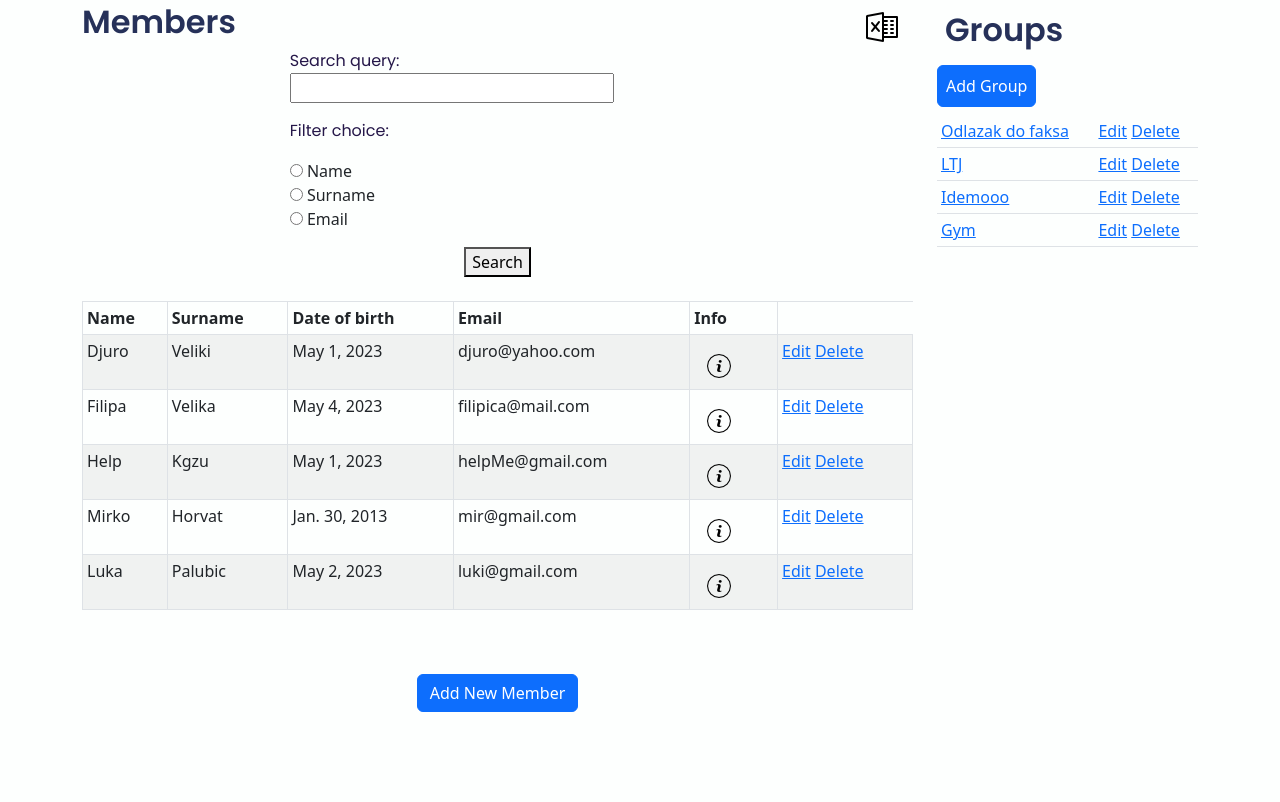
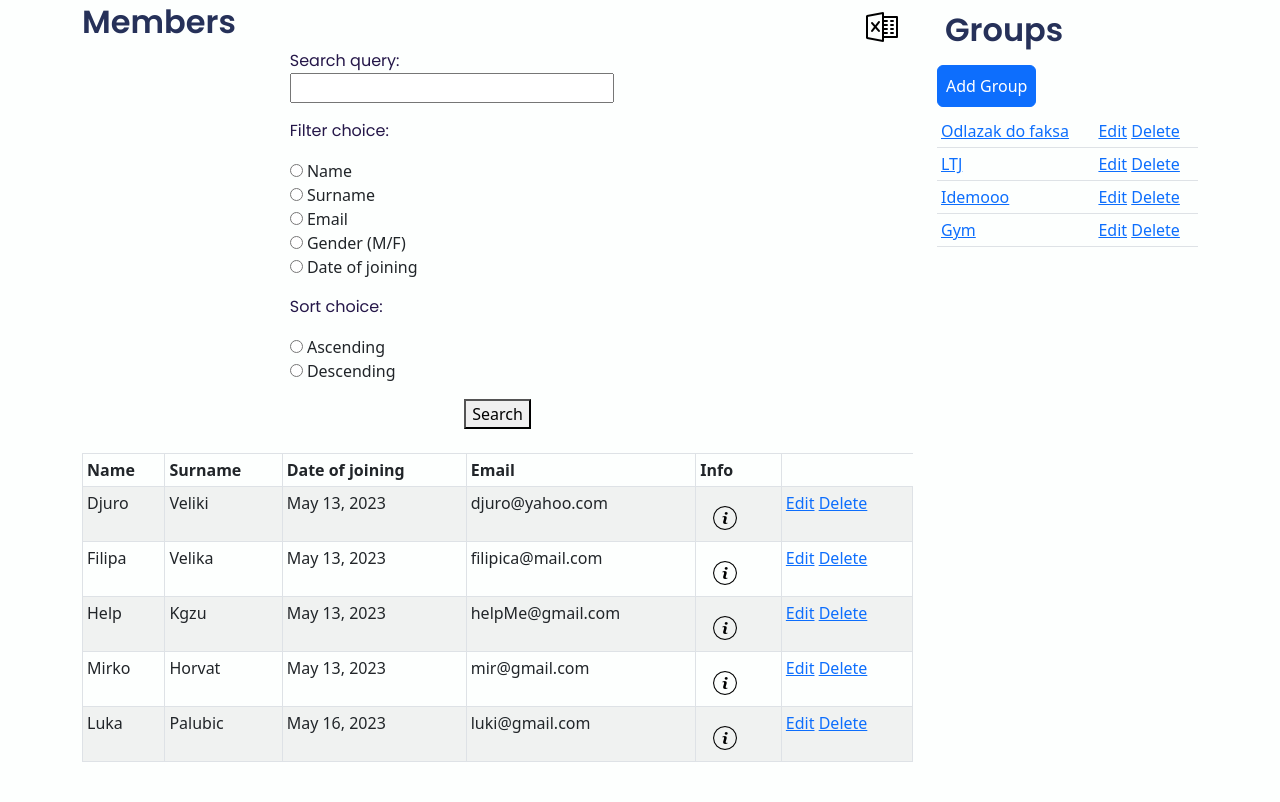
Before and after one commit to janaledencan/Members-Management-App, a Django app: page /app/management/ in a window 1280 px wide. Shown: the part 143-945 px from the top of the page. Before the commit the page ends 855 px from the top, so only its background shows below. Run offline with Django 4.2, Linux system fonts and the light colour scheme; a user stored in the database is signed in; data comes from the database, SQL or seed files in the repository; both versions use the stored data as it was after the commit; some libraries are stand-ins or nearby versions.

Commit message:
Add sorting by gender and date on management and xwlt in requirements.txt

```diff
--- a/membersmanagementapp/app/forms.py
+++ b/membersmanagementapp/app/forms.py
@@ -102,10 +102,18 @@ class MemberForm(forms.ModelForm):
         if "name" in self.cleaned_data:
             if self.cleaned_data["name"] == "":
                 raise ValidationError("You have to enter a name! ")
+            elif not self.cleaned_data["name"][0].isupper():
+                raise ValidationError(
+                    "You must enter the name with the first letter capitalized!"
+                )
 
         if "surname" in self.cleaned_data:
             if self.cleaned_data["surname"] == "":
                 raise ValidationError("You have to enter surname! ")
+            elif not self.cleaned_data["surname"][0].isupper():
+                raise ValidationError(
+                    "You must enter the surname with the first letter capitalized!"
+                )
 
         if "date_of_birth" in self.cleaned_data:
             if self.cleaned_data["date_of_birth"] > datetime.date.today():
@@ -158,7 +166,22 @@ class GroupForm(forms.ModelForm):
 class SearchForm(forms.Form):
     search_query = forms.CharField(required=False)
     filter_choice = forms.ChoiceField(
-        choices=[("name", "Name"), ("surname", "Surname"), ("email", "Email")],
+        choices=[
+            ("name", "Name"),
+            ("surname", "Surname"),
+            ("email", "Email"),
+            ("gender", "Gender (M/F)"),
+            ("date_joined", "Date of joining"),
+        ],
         widget=forms.RadioSelect,
         required=False,
     )
+
+    sort_choice = forms.ChoiceField(
+        choices=[
+            ("asc", "Ascending"),
+            ("desc", "Descending"),
+        ],
+        widget=forms.RadioSelect,
+        required=False,
+    )
--- a/membersmanagementapp/app/templates/app/management.html
+++ b/membersmanagementapp/app/templates/app/management.html
@@ -26,7 +26,7 @@
               <tr>
                   <th>Name</th>
                   <th>Surname</th>
-                  <th>Date of birth</th>
+                  <th>Date of joining</th>
                   <th>Email</th>
                   <th>Info</th>
               </tr>
@@ -36,7 +36,7 @@
               <tr>
                   <td>{{ member.name }}</td>
                   <td>{{ member.surname }}</td>
-                  <td>{{ member.date_of_birth }}</td>
+                  <td>{{ member.date_joined }}</td>
                   <td>{{ member.email }}</td>
                   <td>
                     <button type="button" class="btn" href="{% url 'app:view_member' member.id %}" data-bs-toggle="modal" data-bs-target="#myModal{{member.id}}">
--- a/membersmanagementapp/app/views.py
+++ b/membersmanagementapp/app/views.py
@@ -46,18 +46,12 @@ def management(request):
     groups = Group.get_all_groups
     members_in_group = MembersInGroup.get_all_members_in_group()
 
-    # name_query = request.GET.get("name")
-    # surname_query = request.GET.get("surname")
-    # email_query = request.GET.get("email")
-
-    # if name_query != "" and name_query is not None:
-    #     members = members.filter(Q(name__icontains=name_query)).distinct()
-
     form = SearchForm(request.GET)
 
     if form.is_valid():
         search_query = form.cleaned_data.get("search_query")
         filter_choice = form.cleaned_data.get("filter_choice")
+        sort_choice = form.cleaned_data.get("sort_choice")
 
         if search_query:
             if filter_choice == "name":
@@ -66,6 +60,16 @@ def management(request):
                 members = members.filter(surname__icontains=search_query)
             elif filter_choice == "email":
                 members = members.filter(email__icontains=search_query)
+            elif filter_choice == "gender":
+                members = members.filter(gender__icontains=search_query)
+            elif filter_choice == "date_joined":
+                members = members.filter(date_joined__icontains=search_query)
+
+        if sort_choice:
+            if sort_choice == "asc":
+                members = members.order_by(filter_choice)
+            elif sort_choice == "desc":
+                members = members.order_by("-" + filter_choice)
 
     context = {
         "user": user,
--- a/membersmanagementapp/requirements.txt
+++ b/membersmanagementapp/requirements.txt
@@ -3,3 +3,4 @@ Django==4.1.6
 django-widget-tweaks==1.4.12
 sqlparse==0.4.3
 django-bootstrap-datepicker-plus==5.0.3
+xlwt==1.3.0
```
Also changed, not shown: membersmanagementapp/db.sqlite3.
